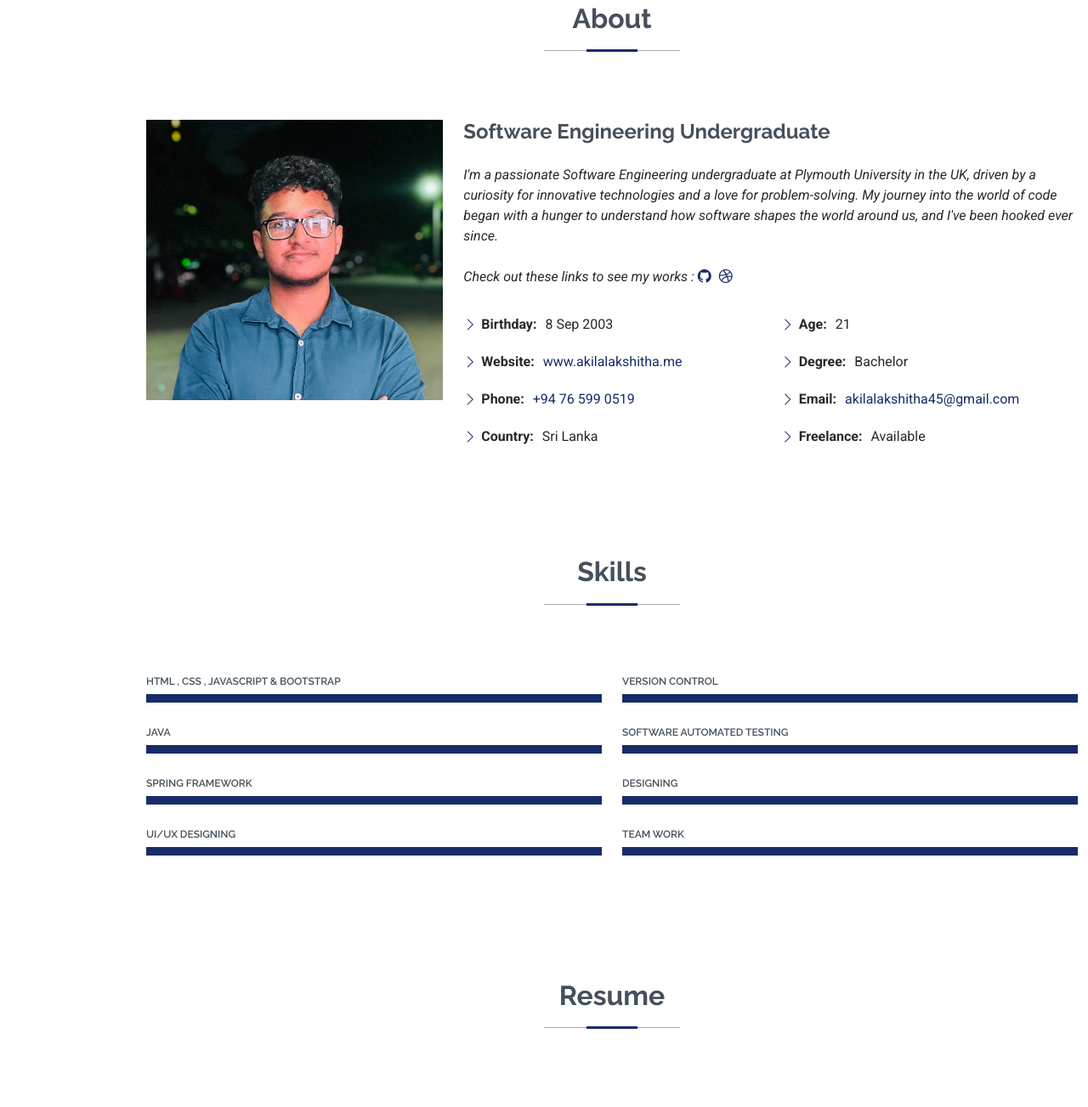
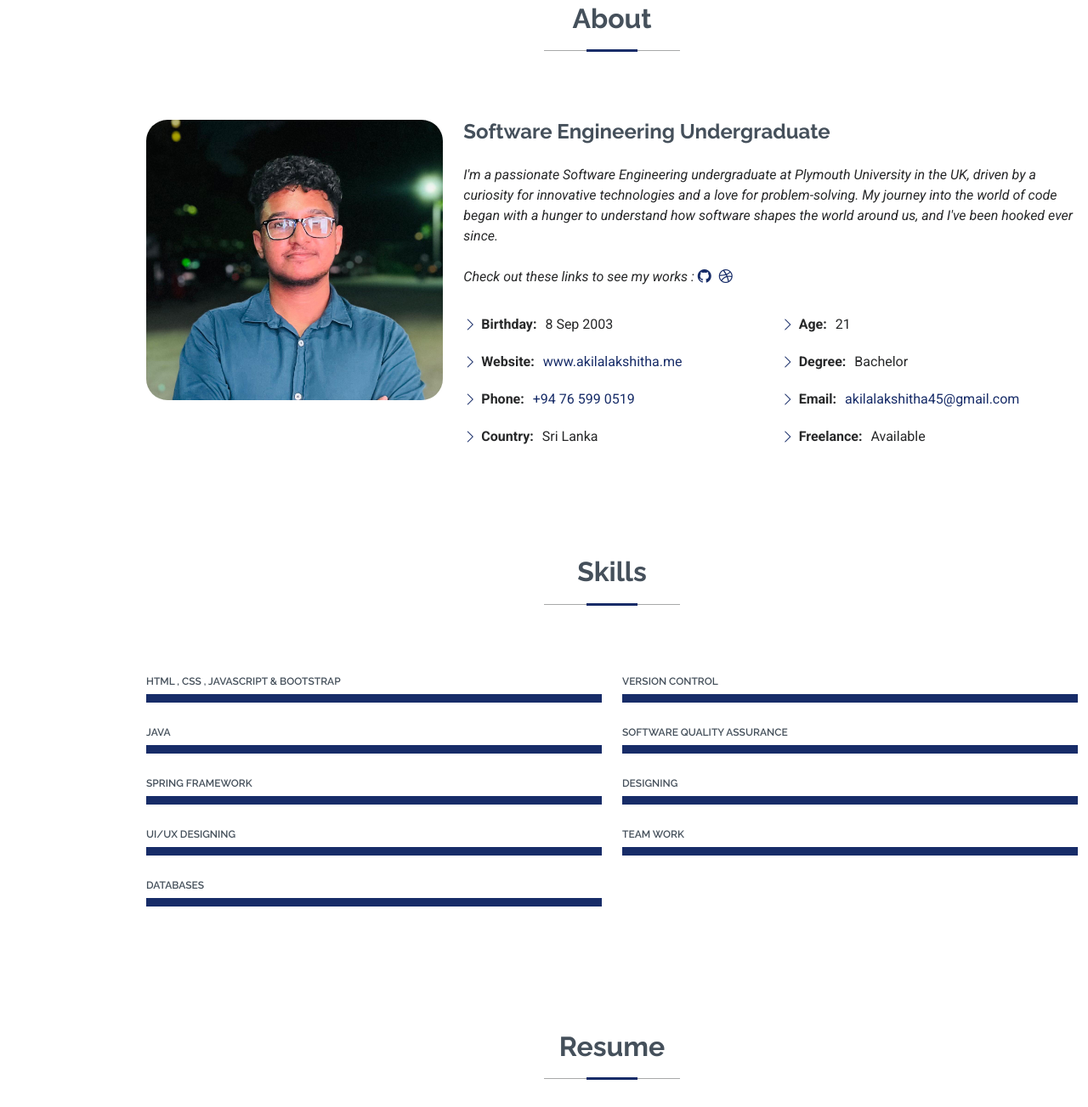
Before and after one commit to demon-rick-sanchez/akila-web, a plain HTML site: page index.html in a window 1280 px wide. Shown: the part 857-2160 px from the top of the page at 85% size. Drawn offline with Linux system fonts and the light colour scheme.

Commit message:
Update some links & issues

```diff
--- a/assets/css/main.css
+++ b/assets/css/main.css
@@ -176,6 +176,10 @@ h6 {
   display: none;
 }
 
+.img-profile {
+  border-radius: 25px;
+}
+
 
 /* .content-img {
   z-index: 1;
@@ -191,6 +195,7 @@ h6 {
   .content-img {
       background-size: cover;
       opacity: 50%;
+      height: 50px;
       background-position: center;
       background-repeat: no-repeat;
   }
--- a/index.html
+++ b/index.html
@@ -75,12 +75,12 @@
             <p>I'm <span class="typed" data-typed-items="Developer, Undergraduate, Freelancer"></span><span
                 class="typed-cursor typed-cursor--blink" aria-hidden="true"></span></p>
             <div class="social-links">
-              <a href="#"><i class="bi bi-twitter-x"></i></a>
               <a href="https://web.facebook.com/akila.lakshitha.75/"><i class="bi bi-facebook"></i></a>
               <a href="https://www.instagram.com/mr.akiyaa_/"><i class="bi bi-instagram"></i></a>
               <a href="https://www.linkedin.com/in/akila-lakshitha/"><i class="bi bi-linkedin"></i></a>
               <a href="https://github.com/mrakiyaaa"><i class="bi bi-github"></i></a>
               <a href="https://dribbble.com/AkilaAluthwela"><i class="bi bi-dribbble"></i></a>
+              <a href="https://medium.com/@akilalakshitha572"><i class="bi bi-medium"></i></a>
 
 
             </div>
@@ -103,7 +103,7 @@
 
         <div class="row gy-4 justify-content-center">
           <div class="col-lg-4">
-            <img src="assets/img/profile.jpg" class="img-fluid" alt="">
+            <img src="assets/img/profile.jpg" class="img-fluid img-profile" alt="">
           </div>
           <div class="col-lg-8 content">
             <h2>Software Engineering Undergraduate</h2>
@@ -243,6 +243,14 @@
                 </div>
               </div><!-- End Skills Item -->
 
+              <div class="progress">
+                <span class="skill"><span>Databases</span> <i class="val"></i></span>
+                <div class="progress-bar-wrap">
+                  <div class="progress-bar" role="progressbar" aria-valuenow="100" aria-valuemin="0"
+                    aria-valuemax="100"></div>
+                </div>
+              </div><!-- End Skills Item -->
+
             </div>
 
             <div class="col-lg-6">
@@ -256,7 +264,7 @@
               </div><!-- End Skills Item -->
 
               <div class="progress">
-                <span class="skill"><span>Software Automated Testing</span> <i class="val"></i></span>
+                <span class="skill"><span>Software Quality Assurance</span> <i class="val"></i></span>
                 <div class="progress-bar-wrap">
                   <div class="progress-bar" role="progressbar" aria-valuenow="100" aria-valuemin="0"
                     aria-valuemax="100"></div>
@@ -911,13 +919,14 @@
       <h3 class="sitename">Akila Lakshitha</h3>
       <!-- <p>Et aut eum quis fuga eos sunt ipsa nihil. Labore corporis magni eligendi fuga maxime saepe commodi placeat.</p> -->
       <div class="social-links d-flex justify-content-center">
-        <a href=""><i class="bi bi-twitter-x"></i></a>
         <a href="https://web.facebook.com/akila.lakshitha.75/"><i class="bi bi-facebook"></i></a>
         <a href="https://www.instagram.com/mr.akiyaa_/"><i class="bi bi-instagram"></i></a>
         <!-- <a href=""><i class="bi bi-skype"></i></a> -->
         <a href="https://www.linkedin.com/in/akila-lakshitha/"><i class="bi bi-linkedin"></i></a>
         <a href="https://github.com/mrakiyaaa"><i class="bi bi-github"></i></a>
         <a href="https://dribbble.com/AkilaAluthwela"><i class="bi bi-dribbble"></i></a>
+        <a href="https://medium.com/@akilalakshitha572"><i class="bi bi-medium"></i></a>
+
 
       </div>
       <div class="container">
```
Also changed, not shown: assets/img/Head-img copy.jpg.
